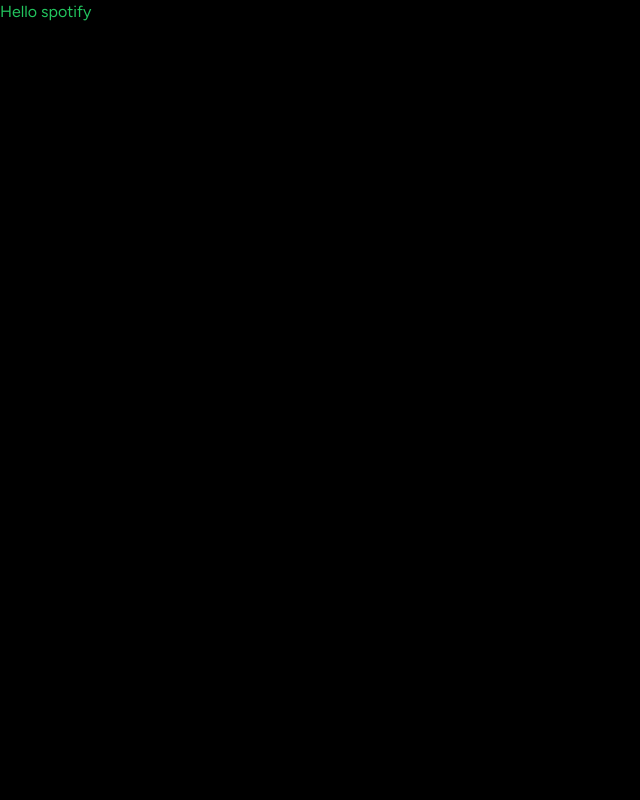
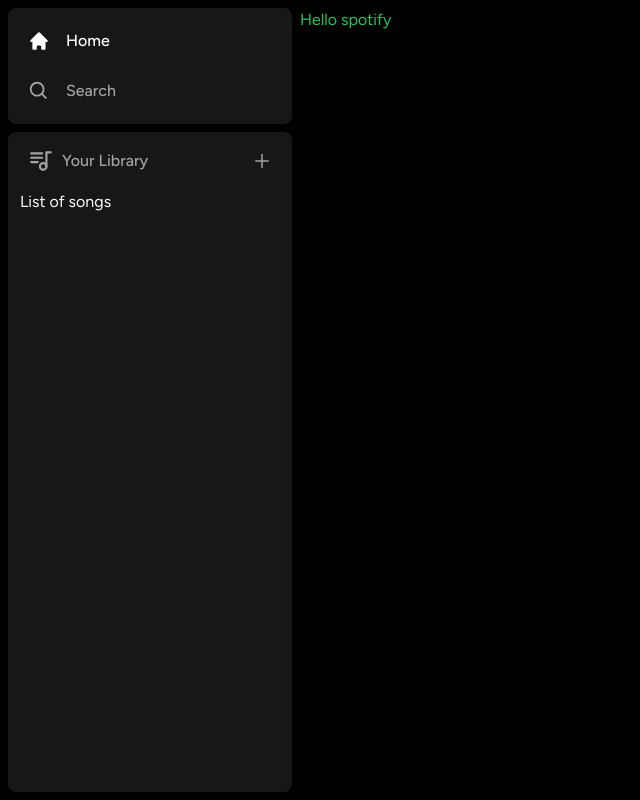
Before and after one commit to MZHussain0/spotify, a Next.js app: page / in a window 1280 px wide. Shown: the whole page, without its empty margins (0-640 px from the left). Built offline with nearby package versions, Linux system fonts and the light colour scheme.

Commit message:
add sidebar component

```diff
--- a/app/layout.tsx
+++ b/app/layout.tsx
@@ -1,3 +1,4 @@
+import Sidebar from "@/components/Sidebar";
 import "./globals.css";
 import { Figtree } from "next/font/google";
 
@@ -15,7 +16,9 @@
 }) {
   return (
     <html lang="en">
-      <body className={font.className}>{children}</body>
+      <body className={font.className}>
+        <Sidebar>{children}</Sidebar>
+      </body>
     </html>
   );
 }
--- /dev/null
+++ b/components/Box.tsx
@@ -0,0 +1,18 @@
+import React, { FC } from "react";
+import { twMerge } from "tailwind-merge";
+
+interface BoxProps {
+  children: React.ReactNode;
+  className?: string;
+}
+
+const Box: FC<BoxProps> = ({ children, className }) => {
+  return (
+    <div
+      className={twMerge(`bg-neutral-900 rounded-lg h-fit w-full`, className)}>
+      {children}
+    </div>
+  );
+};
+
+export default Box;
--- /dev/null
+++ b/components/Library.tsx
@@ -0,0 +1,31 @@
+"use client";
+import { FC } from "react";
+import { TbPlaylist } from "react-icons/tb";
+import { AiOutlinePlus } from "react-icons/ai";
+
+interface LibraryProps {}
+
+const Library: FC<LibraryProps> = ({}) => {
+  const handleOnClick = () => {
+    // handle uploads later
+  };
+  return (
+    <div className="flex flex-col">
+      <div className="flex items-center justify-between px-5 pt-4">
+        <div className="inline-flex items-center gap-x-2">
+          <TbPlaylist className="text-neutral-400" size={26} />
+          <p className="text-neutral-400 text-base font-medium">Your Library</p>
+        </div>
+        <AiOutlinePlus
+          onClick={handleOnClick}
+          size={20}
+          className="text-neutral-400 cursor-pointer hover:text-white transition"
+        />
+      </div>
+
+      <div className="flex flex-col gap-y-2 px-3 mt-4">List of songs</div>
+    </div>
+  );
+};
+
+export default Library;
--- /dev/null
+++ b/components/Sidebar.tsx
@@ -0,0 +1,53 @@
+"use client";
+import { FC, useMemo } from "react";
+import { usePathname } from "next/navigation";
+import { HiHome } from "react-icons/hi";
+import { BiSearch } from "react-icons/bi";
+import Box from "./Box";
+import SidebarItem from "./SidebarItem";
+import Library from "./Library";
+
+interface SidebarProps {
+  children: React.ReactNode;
+}
+
+const Sidebar: FC<SidebarProps> = ({ children }) => {
+  const pathname = usePathname();
+
+  const routes = useMemo(
+    () => [
+      {
+        icon: HiHome,
+        label: "Home",
+        active: pathname !== "/search",
+        href: "/",
+      },
+      {
+        icon: BiSearch,
+        label: "Search",
+        active: pathname === "/search",
+        href: "/search",
+      },
+    ],
+    [pathname]
+  );
+  return (
+    <div className="flex h-full">
+      <div className="hidden md:flex flex-col gap-y-2 bg-black h-full w-[300px] p-2">
+        <Box>
+          <div className="flex flex-col gap-y-4 px-5 py-4">
+            {routes.map((item) => (
+              <SidebarItem key={item.label} {...item} />
+            ))}
+          </div>
+        </Box>
+        <Box className="overflow-y-auto h-full">
+          <Library />
+        </Box>
+      </div>
+      <main className="h-full flex-1 overflow-y-auto py-2">{children}</main>
+    </div>
+  );
+};
+
+export default Sidebar;
--- /dev/null
+++ b/components/SidebarItem.tsx
@@ -0,0 +1,32 @@
+import Link from "next/link";
+import { FC } from "react";
+import { IconType } from "react-icons";
+import { twMerge } from "tailwind-merge";
+
+interface SidebarItemProps {
+  icon: IconType;
+  label: string;
+  active?: boolean;
+  href: string;
+}
+
+const SidebarItem: FC<SidebarItemProps> = ({
+  icon: Icon,
+  label,
+  active,
+  href,
+}) => {
+  return (
+    <Link
+      href={href}
+      className={twMerge(
+        `flex flex-row h-auto items-center w-full gap-x-4 text-base font-medium cursor-pointer hover:text-white transition text-neutral-400 py-1`,
+        active && "text-white"
+      )}>
+      <Icon size={26} />
+      <p className="truncate w-full">{label}</p>
+    </Link>
+  );
+};
+
+export default SidebarItem;
--- a/package.json
+++ b/package.json
@@ -19,6 +19,8 @@
     "postcss": "8.4.24",
     "react": "18.2.0",
     "react-dom": "18.2.0",
+    "react-icons": "^4.9.0",
+    "tailwind-merge": "^1.13.0",
     "tailwindcss": "3.3.2",
     "typescript": "5.1.3"
   }
```
Also changed, not shown: 1 other file (tests, documents, lock files or other folders).
